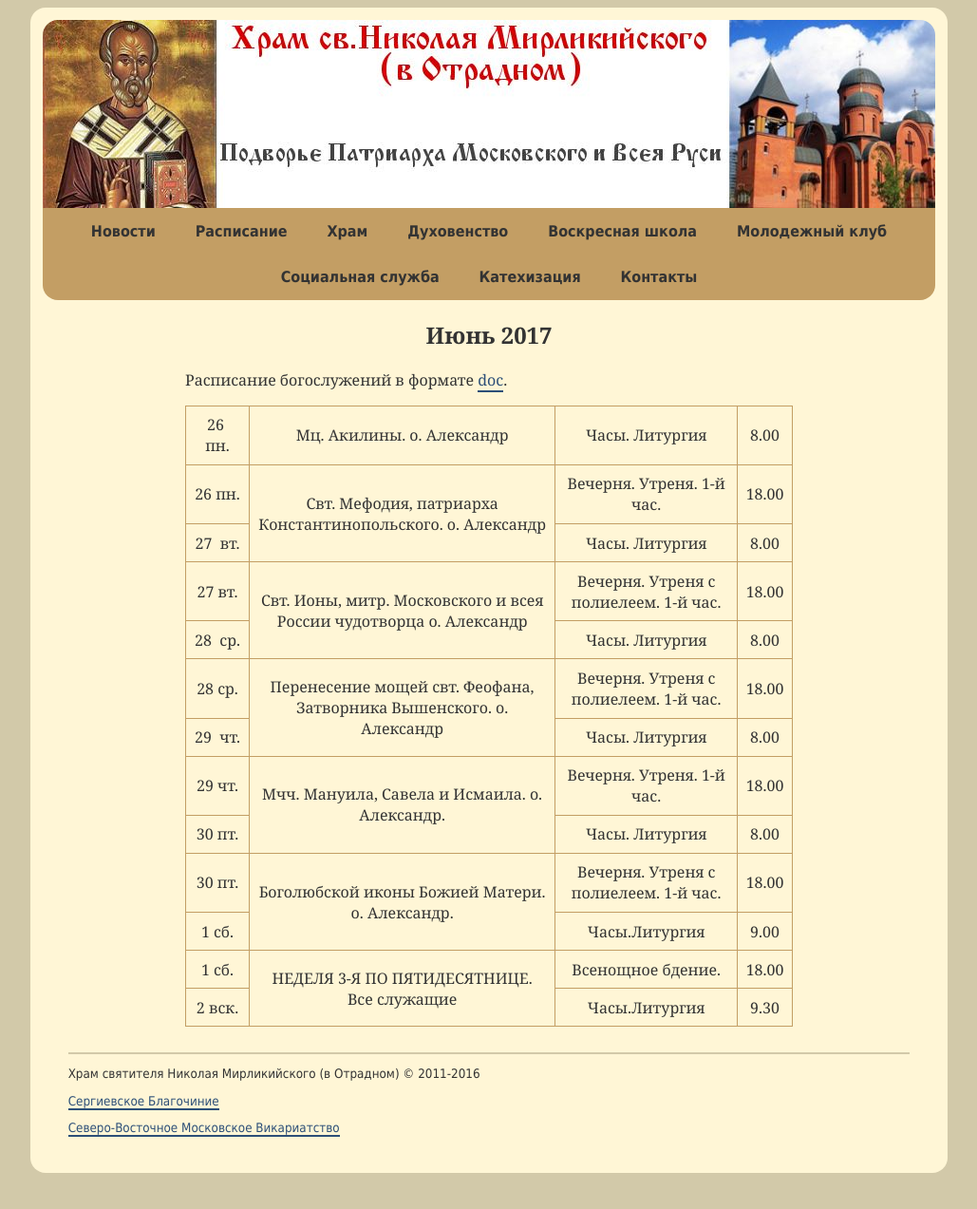
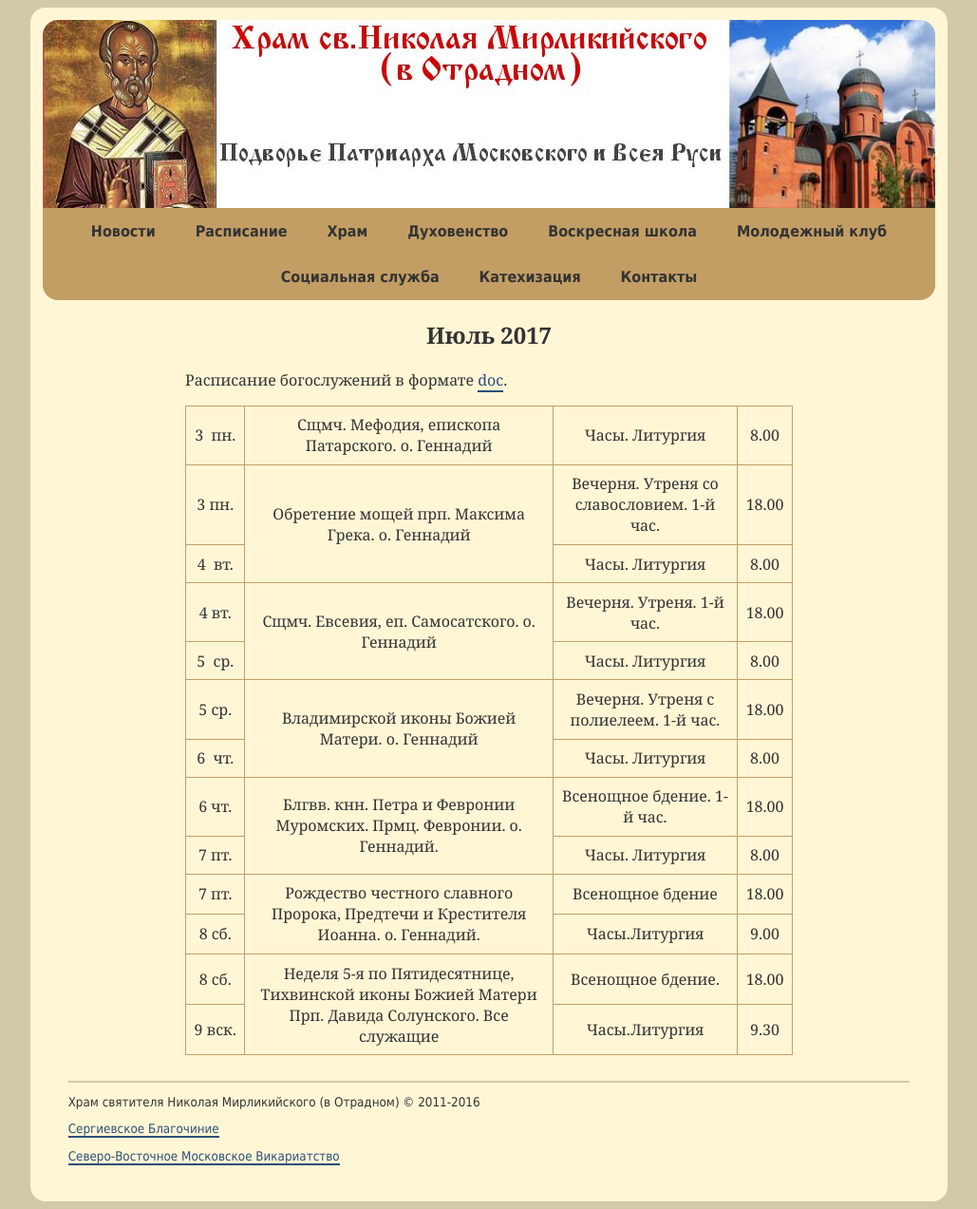
Before and after one commit to hramotradnoe/hramotradnoe.github.io, a Jekyll site: the page built from schedule/index.html, in a window 1280 px wide. Shown: the whole page at 95% size, without its empty margins (125-1154 px from the left). Built offline with Jekyll 4.4.1, drawn with Linux system fonts in a browser that asks for light colours; before the commit the page ends 1243 px from its top, so only the background shows below that.

Commit message:
Update schedule.yml

```diff
--- a/_data/schedule.yml
+++ b/_data/schedule.yml
@@ -1,56 +1,56 @@
-period: Июнь 2017
-link: "https://docs.google.com/document/d/1Qj7mg-tUEDtVlbjS0QpTUFWGrn9-FKcU72P1KtpVvEg/edit"
+period: Июль 2017
+link: "https://docs.google.com/document/d/1-tB8hXLQ9hpvvfb7ntWVSvgnbeLSsFXPxotfsQ2d2Ho/edit?usp=sharing"
 timetable:
- - description : "Мц.  Акилины. о. Александр"
+ - description : "Сщмч. Мефодия, епископа Патарского. о. Геннадий"
    services    :
-      - day   : 26&nbsp; пн.
+      - day   : 3&nbsp; пн.
         time  : '8.00'
         title : "Часы.  Литургия"
- - description : "Свт. Мефодия, патриарха Константинопольского. о. Александр"
+ - description : "Обретение мощей прп. Максима Грека. о. Геннадий"
    services    :
-      - day   : 26&nbsp;пн.
+      - day   : 3&nbsp;пн.
+        time  : '18.00'
+        title : "Вечерня. Утреня со славословием. 1-й час."
+      - day   : 4&nbsp; вт.
+        time  : '8.00'
+        title : "Часы.  Литургия"
+ - description : "Сщмч. Евсевия, еп. Самосатского. о. Геннадий"
+   services    :
+      - day   : 4&nbsp;вт.
         time  : '18.00'
         title : "Вечерня. Утреня. 1-й час."
-      - day   : 27&nbsp; вт.
+      - day   : 5&nbsp; ср.
         time  : '8.00'
-        title : "Часы.  Литургия"
- - description : "Свт. Ионы, митр. Московского и всея России чудотворца о. Александр"
+        title : "Часы. Литургия"
+ - description : "Владимирской иконы Божией Матери. о. Геннадий"
    services    :
-      - day   : 27&nbsp;вт.
+      - day   : 5&nbsp;ср.
         time  : '18.00'
         title : "Вечерня. Утреня с полиелеем. 1-й час."
-      - day   : 28&nbsp; ср.
+      - day   : 6&nbsp; чт.
         time  : '8.00'
         title : "Часы. Литургия"
- - description : "Перенесение мощей свт. Феофана, Затворника Вышенского. о. Александр"
+ - description : "Блгвв. кнн. Петра и Февронии Муромских. Прмц. Февронии. о. Геннадий."
    services    :
-      - day   : 28&nbsp;ср.
+      - day   : 6&nbsp;чт.
         time  : '18.00'
-        title : "Вечерня. Утреня с полиелеем. 1-й час."
-      - day   : 29&nbsp; чт.
+        title : "Всенощное бдение. 1-й час."
+      - day   : 7&nbsp;пт.
         time  : '8.00'
         title : "Часы. Литургия"
- - description : "Мчч. Мануила, Савела и Исмаила. о. Александр."
+ - description : "Рождество честного славного Пророка, Предтечи и Крестителя Иоанна. о. Геннадий."
    services    :
-      - day   : 29&nbsp;чт.
+      - day   : 7&nbsp;пт.
         time  : '18.00'
-        title : "Вечерня. Утреня. 1-й час."
-      - day   : 30&nbsp;пт.
-        time  : '8.00'
-        title : "Часы. Литургия"
- - description : "Боголюбской иконы Божией Матери. о. Александр."
-   services    :
-      - day   : 30&nbsp;пт.
-        time  : '18.00'
-        title : "Вечерня. Утреня с полиелеем. 1-й час."
-      - day   : 1&nbsp;сб.
+        title : "Всенощное бдение"
+      - day   : 8&nbsp;сб.
         time  : '9.00'
         title : "Часы.Литургия"
- - description : "НЕДЕЛЯ 3-Я ПО ПЯТИДЕСЯТНИЦЕ. Все служащие"
+ - description : "Неделя 5-я по Пятидесятнице, Тихвинской иконы Божией Матери Прп. Давида Солунского. Все служащие"
    services    :
-      - day   : 1&nbsp;сб.
+      - day   : 8&nbsp;сб.
         time  : '18.00'
         title : "Всенощное бдение."
-      - day   : 2&nbsp;вск.
+      - day   : 9&nbsp;вск.
         time  : '9.30'
         title : "Часы.Литургия"
```
